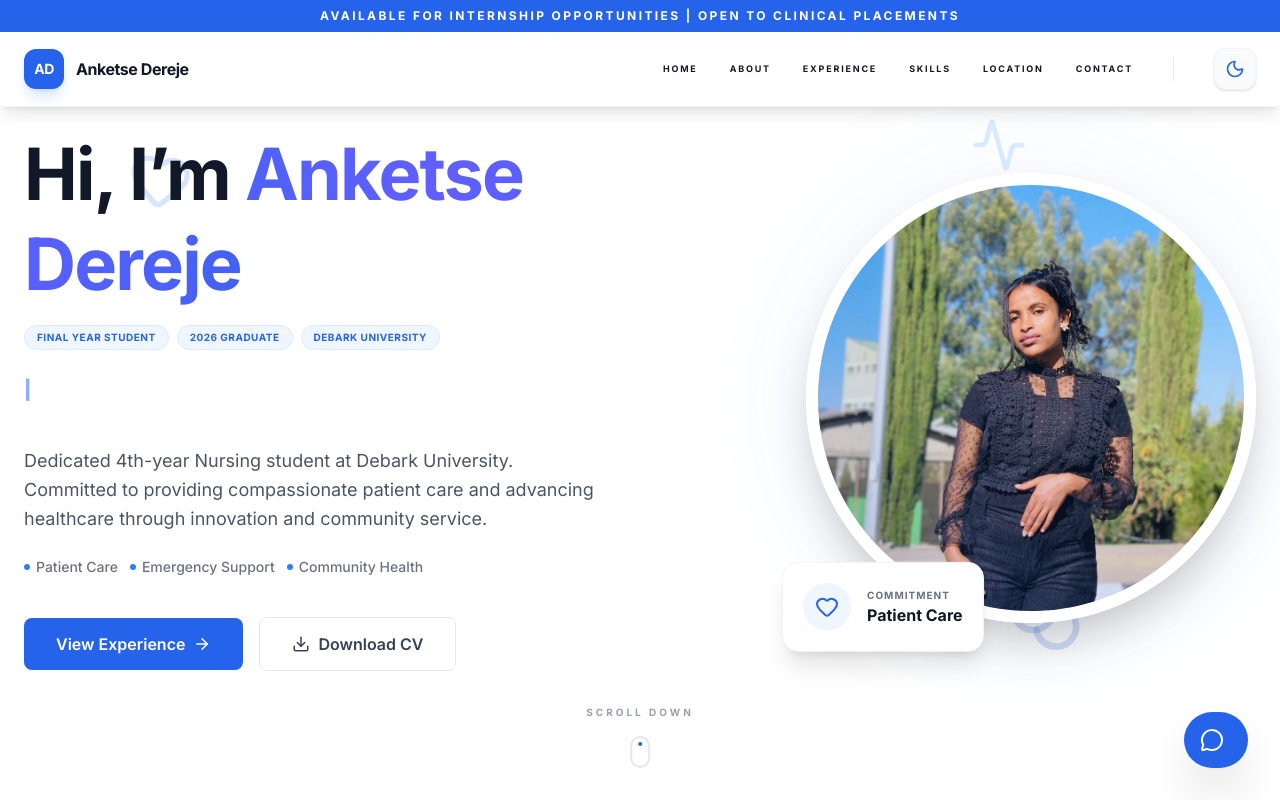
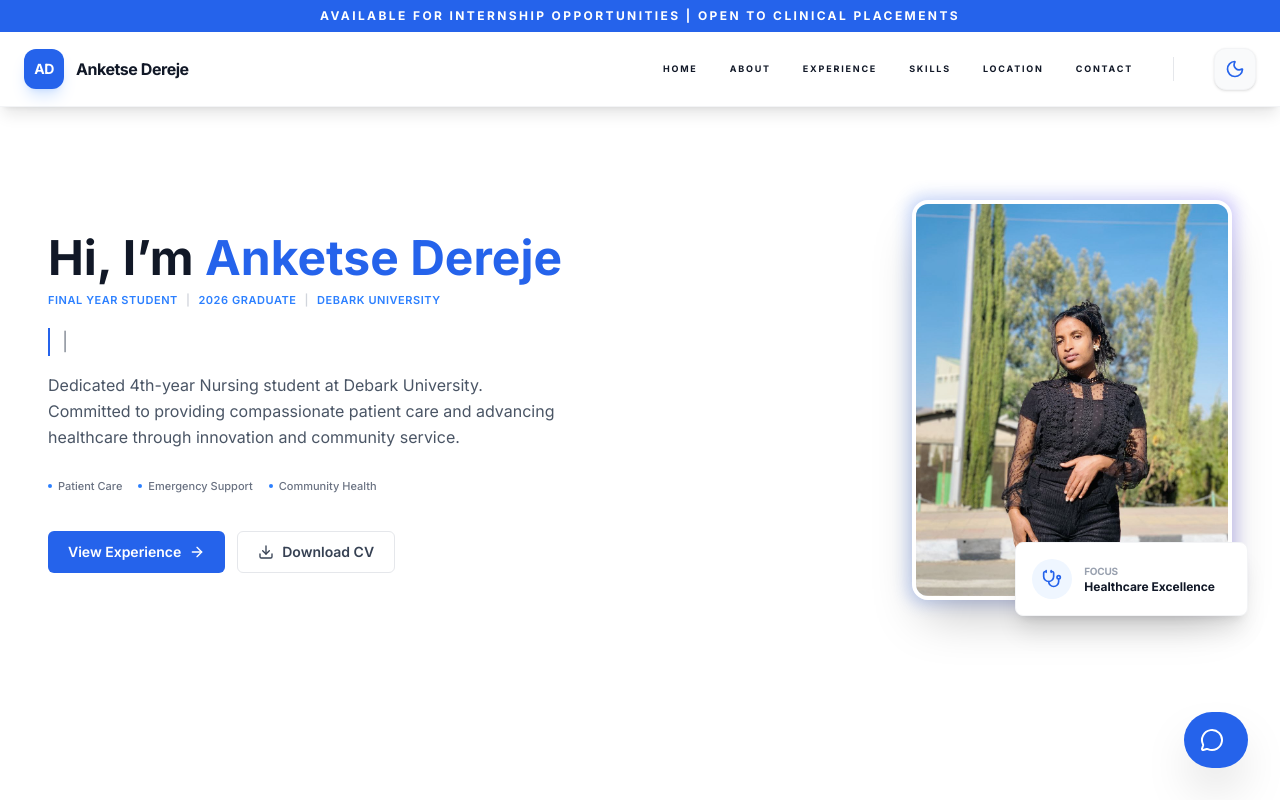
Before and after one commit to tademf/anketse-dereje-portfolio, a React (Vite) app: page / in a window 1280 px wide. Shown: the top 800 px of the page. Built offline with nearby package versions, Linux system fonts and the light colour scheme.

Commit message:
Refactor Hero component layout and styles

```diff
--- a/src/components/Hero.tsx
+++ b/src/components/Hero.tsx
@@ -14,183 +14,115 @@ export default function Hero() {
       setText(fullText.slice(0, i));
       i++;
       if (i > fullText.length) {
-        setTimeout(() => { i = 0; }, 2000); // Pause at the end
+        setTimeout(() => { i = 0; }, 2000);
       }
     }, 100);
     return () => clearInterval(timer);
   }, []);
 
   const handleDownload = () => {
-    toast.info("Resume download started!", {
-      description: "Fetching the latest version of my CV...",
-    });
+    toast.info("Resume download started!");
   };
 
   return (
-    <section
-      id="home"
-      className="relative min-h-screen pt-28 pb-12 lg:pt-0 lg:pb-0 flex items-center justify-center bg-white dark:bg-gray-950 transition-colors overflow-hidden"
-    >
-      {/* Animated Gradient Background */}
-      <div className="absolute inset-0 opacity-20 dark:opacity-10 animate-gradient bg-gradient-to-br from-blue-400 via-purple-500 to-blue-600 -z-10" />
+    <section id="home" className="relative min-h-screen pt-24 lg:pt-0 flex items-center bg-white dark:bg-gray-950 transition-colors overflow-hidden">
+      {/* Background Effect */}
+      <div className="absolute inset-0 opacity-10 animate-gradient bg-gradient-to-br from-blue-100 via-white to-blue-50 dark:from-blue-900/10 dark:via-gray-950 dark:to-blue-900/10 -z-10" />
 
-      {/* Floating Icons */}
-      <div className="absolute inset-0 pointer-events-none overflow-hidden">
-        <motion.div
-          animate={{ y: [0, -20, 0], rotate: [0, 10, 0] }}
-          transition={{ duration: 4, repeat: Infinity, ease: "easeInOut" }}
-          className="absolute top-[20%] left-[10%] text-blue-500/20"
-        >
-          <Heart size={64} />
-        </motion.div>
-        <motion.div
-          animate={{ y: [0, 20, 0], rotate: [0, -10, 0] }}
-          transition={{ duration: 5, repeat: Infinity, ease: "easeInOut" }}
-          className="absolute bottom-[20%] right-[15%] text-blue-600/20"
-        >
-          <Stethoscope size={80} />
-        </motion.div>
-        <motion.div
-          animate={{ x: [0, 15, 0], y: [0, -15, 0] }}
-          transition={{ duration: 6, repeat: Infinity, ease: "easeInOut" }}
-          className="absolute top-[15%] right-[20%] text-blue-400/20"
-        >
-          <Activity size={56} />
-        </motion.div>
-      </div>
+      <div className="container mx-auto px-6 lg:px-12 relative z-10">
+        <div className="grid lg:grid-cols-2 gap-12 items-center">
 
-      <div className="container-custom relative z-10 px-4">
-        <div className="flex flex-col lg:flex-row items-center justify-between gap-10 lg:gap-16">
-
-          {/* Text Content */}
-          <div className="lg:text-left text-center lg:w-1/2 order-2 lg:order-1">
-            <motion.h1
-              initial={{ opacity: 0, y: 20 }}
-              animate={{ opacity: 1, y: 0 }}
-              transition={{ duration: 0.6, delay: 0.1 }}
-              className="text-4xl md:text-6xl lg:text-7xl font-bold text-gray-900 dark:text-white mb-4 tracking-tight leading-tight"
+          {/* Left Side: Text Content */}
+          <div className="text-left space-y-5">
+            <motion.div
+              initial={{ opacity: 0, x: -20 }}
+              animate={{ opacity: 1, x: 0 }}
+              className="space-y-1"
             >
-              Hi, I’m <span className="bg-clip-text text-transparent bg-gradient-to-r from-blue-600 via-indigo-500 to-blue-600 dark:from-blue-400 dark:via-indigo-300 dark:to-blue-400 animate-gradient-text">Anketse Dereje</span>
-            </motion.h1>
-
-            <motion.div
-              initial={{ opacity: 0 }}
-              animate={{ opacity: 1 }}
-              transition={{ delay: 0.2 }}
-              className="flex flex-wrap justify-center lg:justify-start gap-2 mb-6"
-            >
-              {["Final Year Student", "2026 Graduate", "Debark University"].map((tag) => (
-                <span key={tag} className="px-3 py-1 bg-blue-50 dark:bg-blue-900/30 text-blue-600 dark:text-blue-400 text-[10px] font-bold uppercase tracking-wider rounded-full border border-blue-100 dark:border-blue-800">
-                  {tag}
-                </span>
-              ))}
+              <h1 className="text-3xl md:text-5xl font-bold text-gray-900 dark:text-white leading-tight">
+                Hi, I’m <span className="text-blue-600">Anketse Dereje</span>
+              </h1>
+              <div className="flex flex-wrap gap-2 text-[11px] font-semibold tracking-wider uppercase text-blue-500">
+                <span>Final Year Student</span>
+                <span className="text-gray-300">|</span>
+                <span>2026 Graduate</span>
+                <span className="text-gray-300">|</span>
+                <span>Debark University</span>
+              </div>
             </motion.div>
 
-            <div className="h-10 mb-8">
-              <p className="text-lg md:text-2xl font-bold font-poppins bg-clip-text text-transparent bg-gradient-to-r from-blue-600 via-purple-500 via-pink-500 via-orange-500 to-blue-600 animate-gradient-text">
-                {text}<span className="text-blue-600 dark:text-blue-400 animate-pulse">|</span>
+            <div className="h-6">
+              <p className="text-sm md:text-lg font-medium text-gray-700 dark:text-gray-300 border-l-2 border-blue-600 pl-3">
+                {text}<span className="animate-pulse">|</span>
               </p>
             </div>
 
             <motion.p
-              initial={{ opacity: 0, y: 20 }}
-              animate={{ opacity: 1, y: 0 }}
-              transition={{ duration: 0.6, delay: 0.2 }}
-              className="text-base md:text-lg text-gray-600 dark:text-gray-400 mb-6 max-w-xl lg:mx-0 mx-auto leading-relaxed"
+              initial={{ opacity: 0 }}
+              animate={{ opacity: 1 }}
+              transition={{ delay: 0.2 }}
+              className="text-sm md:text-base text-gray-600 dark:text-gray-400 max-w-lg leading-relaxed"
             >
               Dedicated 4th-year Nursing student at Debark University. Committed to providing compassionate patient care and advancing healthcare through innovation and community service.
             </motion.p>
 
-            <motion.div
-              initial={{ opacity: 0 }}
-              animate={{ opacity: 1 }}
-              transition={{ delay: 0.3 }}
-              className="flex flex-wrap justify-center lg:justify-start gap-3 mb-10"
-            >
-              {["Patient Care", "Emergency Support", "Community Health"].map((specialty) => (
-                <div key={specialty} className="flex items-center gap-1.5 text-xs md:text-sm font-medium text-gray-500 dark:text-gray-400">
-                  <div className="w-1.5 h-1.5 rounded-full bg-blue-500" />
-                  {specialty}
-                </div>
+            <div className="flex flex-wrap gap-4 pt-2">
+              {["Patient Care", "Emergency Support", "Community Health"].map((s) => (
+                <span key={s} className="flex items-center gap-1.5 text-[11px] font-medium text-gray-500">
+                  <div className="w-1 h-1 rounded-full bg-blue-500" /> {s}
+                </span>
               ))}
-            </motion.div>
+            </div>
 
             <motion.div
-              initial={{ opacity: 0, y: 20 }}
+              initial={{ opacity: 0, y: 10 }}
               animate={{ opacity: 1, y: 0 }}
-              transition={{ duration: 0.6, delay: 0.3 }}
-              className="flex flex-col sm:flex-row gap-4 justify-center lg:justify-start items-center"
+              transition={{ delay: 0.3 }}
+              className="flex flex-wrap gap-3 pt-4"
             >
-              <a href="#experience" className="w-full sm:w-auto px-8 py-3.5 bg-blue-600 text-white rounded-lg hover:bg-blue-700 transition-all font-semibold text-base flex justify-center items-center gap-2">
-                View Experience <ArrowRight size={18} />
+              <a href="#experience" className="px-5 py-2.5 bg-blue-600 text-white rounded-md hover:bg-blue-700 transition-all text-sm font-semibold flex items-center gap-2">
+                View Experience <ArrowRight size={16} />
               </a>
               <button
                 onClick={handleDownload}
-                className="w-full sm:w-auto px-8 py-3.5 border border-gray-200 dark:border-gray-800 text-gray-700 dark:text-gray-300 rounded-lg hover:bg-gray-50 dark:hover:bg-gray-900 transition-all font-semibold text-base flex justify-center items-center gap-2"
+                className="px-5 py-2.5 border border-gray-200 dark:border-gray-800 text-gray-700 dark:text-gray-300 rounded-md hover:bg-gray-50 dark:hover:bg-gray-900 transition-all text-sm font-semibold flex items-center gap-2"
               >
-                <Download size={18} /> Download CV
+                <Download size={16} /> Download CV
               </button>
             </motion.div>
           </div>
 
-          {/* Image Side */}
+          {/* Right Side: Image Content */}
           <motion.div
-            initial={{ opacity: 0, scale: 0.95 }}
+            initial={{ opacity: 0, scale: 0.9 }}
             animate={{ opacity: 1, scale: 1 }}
-            transition={{ duration: 0.8, delay: 0.2 }}
-            className="lg:w-1/2 flex justify-center lg:justify-end order-1 lg:order-2"
+            className="flex justify-center lg:justify-end"
           >
-            <div className="relative">
-              <motion.div
-                animate={{ y: [0, -10, 0] }}
-                transition={{ duration: 6, repeat: Infinity, ease: "easeInOut" }}
-                className="relative w-48 h-48 sm:w-64 sm:h-64 md:w-80 md:h-80 lg:w-[450px] lg:h-[450px] rounded-full overflow-hidden border-[8px] lg:border-[12px] border-white dark:border-gray-900 shadow-2xl"
-              >
-                <div className="absolute inset-0 bg-gradient-to-tr from-blue-600/20 to-transparent z-10" />
+            <div className="relative group">
+              <div className="absolute -inset-1 bg-gradient-to-r from-blue-600 to-indigo-600 rounded-2xl blur opacity-25 group-hover:opacity-50 transition duration-1000"></div>
+              <div className="relative w-64 h-80 md:w-80 md:h-[400px] overflow-hidden rounded-2xl border-4 border-white dark:border-gray-900 shadow-2xl">
                 <img
                   src={AnketseProfile}
                   alt="Anketse Dereje"
-                  className="w-full h-full object-cover"
-                  loading="eager"
+                  className="w-full h-full object-cover grayscale-[20%] hover:grayscale-0 transition-all duration-500"
                 />
-              </motion.div>
+              </div>
 
-              <div className="absolute -inset-4 bg-blue-500/10 dark:bg-blue-400/5 rounded-full blur-3xl -z-10 animate-pulse" />
-
-              <motion.div
-                animate={{ y: [0, 5, 0] }}
-                transition={{ duration: 4, repeat: Infinity, ease: "easeInOut" }}
-                className="absolute -bottom-4 -left-4 lg:-bottom-6 lg:-left-6 bg-white dark:bg-gray-900 p-3 lg:p-5 rounded-xl lg:rounded-2xl shadow-xl border border-gray-100 dark:border-gray-800 flex items-center gap-3 lg:gap-4 z-20"
-              >
-                <div className="w-8 h-8 lg:w-12 lg:h-12 rounded-full bg-blue-50 dark:bg-blue-900/30 flex items-center justify-center text-blue-600 dark:text-blue-400">
-                  <Heart size={20} className="lg:w-6 lg:h-6" />
+              {/* Subtle Floating Card */}
+              <div className="absolute -bottom-4 -right-4 bg-white dark:bg-gray-900 p-4 rounded-lg shadow-xl border border-gray-100 dark:border-gray-800 hidden md:flex items-center gap-3">
+                <div className="w-10 h-10 rounded-full bg-blue-50 flex items-center justify-center text-blue-600">
+                  <Stethoscope size={20} />
                 </div>
-                <div>
-                  <p className="text-[8px] lg:text-[10px] text-gray-500 dark:text-gray-400 font-bold uppercase tracking-widest">Commitment</p>
-                  <p className="text-xs lg:text-base font-bold text-gray-900 dark:text-white">Patient Care</p>
+                <div className="pr-4">
+                  <p className="text-[10px] uppercase font-bold text-gray-400 tracking-tight">Focus</p>
+                  <p className="text-xs font-bold dark:text-white">Healthcare Excellence</p>
                 </div>
-              </motion.div>
+              </div>
             </div>
           </motion.div>
+
         </div>
       </div>
-
-      {/* Scroll Indicator (Hidden on small mobile screens to save space) */}
-      <motion.div
-        initial={{ opacity: 0 }}
-        animate={{ opacity: 1 }}
-        transition={{ delay: 1, duration: 1 }}
-        className="hidden sm:flex absolute bottom-6 lg:bottom-10 left-1/2 -translate-x-1/2 flex-col items-center gap-2"
-      >
-        <span className="text-[8px] lg:text-[10px] font-bold uppercase tracking-[0.3em] text-gray-400 dark:text-gray-600">Scroll Down</span>
-        <motion.div
-          animate={{ y: [0, 8, 0] }}
-          transition={{ duration: 2, repeat: Infinity }}
-          className="w-4 h-7 lg:w-5 lg:h-8 border-2 border-gray-200 dark:border-gray-800 rounded-full flex justify-center p-1"
-        >
-          <div className="w-1 h-1 bg-blue-600 rounded-full" />
-        </motion.div>
-      </motion.div>
     </section>
   );
 }
```
